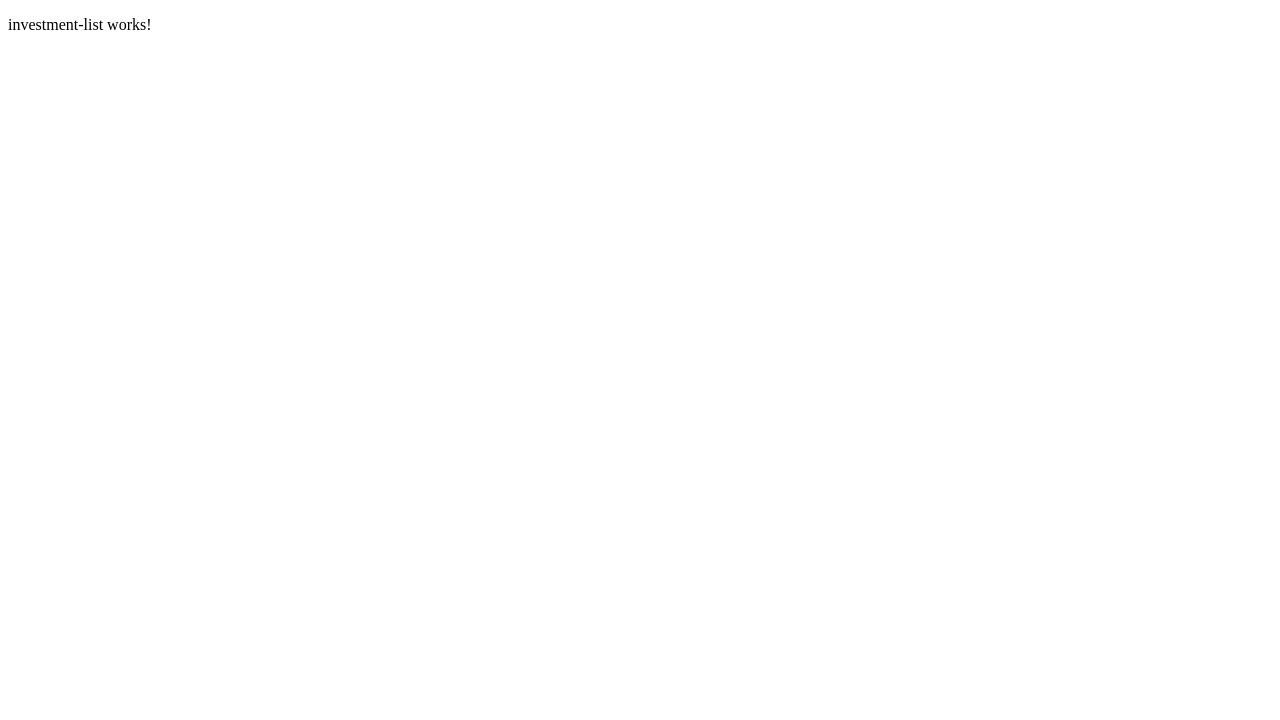
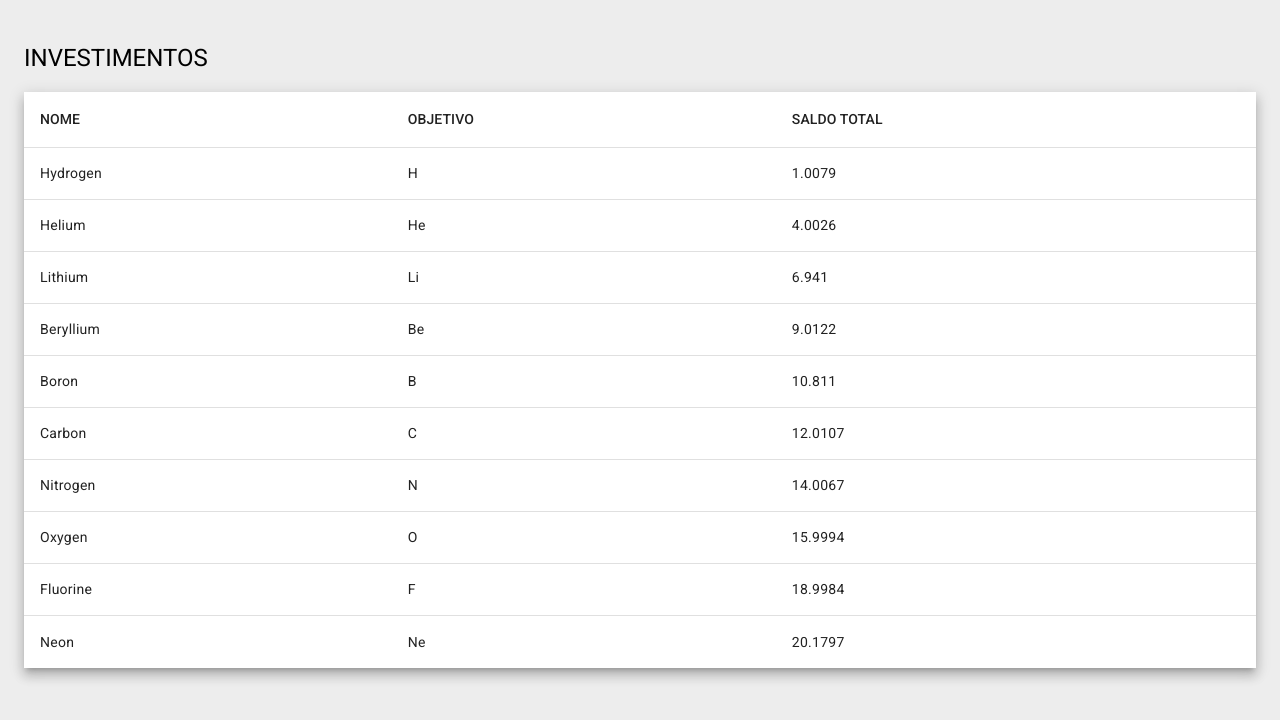
Before and after one commit to GuilhermeLimaSoares/global-cards, an Angular app: page /lista-investimentos in a window 1280 px wide. Shown: the top 720 px of the page. Built offline with nearby package versions, Linux system fonts and the light colour scheme.

Commit message:
Create Investment List layout

```diff
--- a/angular.json
+++ b/angular.json
@@ -30,6 +30,7 @@
               "src/assets"
             ],
             "styles": [
+              "@angular/material/prebuilt-themes/indigo-pink.css",
               "src/styles.scss"
             ],
             "scripts": []
@@ -93,6 +94,7 @@
               "src/assets"
             ],
             "styles": [
+              "@angular/material/prebuilt-themes/indigo-pink.css",
               "src/styles.scss"
             ],
             "scripts": []
--- a/package.json
+++ b/package.json
@@ -11,10 +11,12 @@
   "private": true,
   "dependencies": {
     "@angular/animations": "^15.2.0",
+    "@angular/cdk": "^15.2.8",
     "@angular/common": "^15.2.0",
     "@angular/compiler": "^15.2.0",
     "@angular/core": "^15.2.0",
     "@angular/forms": "^15.2.0",
+    "@angular/material": "^15.2.8",
     "@angular/platform-browser": "^15.2.0",
     "@angular/platform-browser-dynamic": "^15.2.0",
     "@angular/router": "^15.2.0",
--- a/src/app/app.component.scss
+++ b/src/app/app.component.scss
@@ -0,0 +1,3 @@
+body {
+  background-color: #fafafa;
+}
--- a/src/app/src/pages/investment-list/investment-list.component.html
+++ b/src/app/src/pages/investment-list/investment-list.component.html
@@ -1 +1,27 @@
-<p>investment-list works!</p>
+<div class="investment-list-content">
+  <h2 class="invest-ment-list__title">
+    INVESTIMENTOS
+  </h2>
+  <table mat-table [dataSource]="dataSource" class="mat-elevation-z8">
+    <!-- Name Column -->
+    <ng-container matColumnDef="name">
+      <th mat-header-cell *matHeaderCellDef> NOME </th>
+      <td mat-cell *matCellDef="let element"> {{element.name}} </td>
+    </ng-container>
+
+    <!-- Weight Column -->
+    <ng-container matColumnDef="goal">
+      <th mat-header-cell *matHeaderCellDef> OBJETIVO </th>
+      <td mat-cell *matCellDef="let element"> {{element.goal}} </td>
+    </ng-container>
+
+    <!-- Symbol Column -->
+    <ng-container matColumnDef="totalBalance">
+      <th mat-header-cell *matHeaderCellDef> SALDO TOTAL </th>
+      <td mat-cell *matCellDef="let element"> {{element.totalBalance}} </td>
+    </ng-container>
+
+    <tr mat-header-row *matHeaderRowDef="displayedColumns"></tr>
+    <tr mat-row *matRowDef="let row; columns: displayedColumns;"></tr>
+  </table>
+</div>
--- a/src/app/src/pages/investment-list/investment-list.component.scss
+++ b/src/app/src/pages/investment-list/investment-list.component.scss
@@ -0,0 +1,5 @@
+.investment-list-content{
+  .invest-ment-list__title {
+    font-weight: 400;
+  }
+}
--- a/src/app/src/pages/investment-list/investment-list.component.ts
+++ b/src/app/src/pages/investment-list/investment-list.component.ts
@@ -1,10 +1,31 @@
 import { Component } from '@angular/core';
+
+export interface PeriodicElement {
+  name: string;
+  totalBalance: number;
+  goal: string;
+};
+
+const ELEMENT_DATA: PeriodicElement[] = [
+  {name: 'Hydrogen', totalBalance: 1.0079, goal: 'H'},
+  {name: 'Helium', totalBalance: 4.0026, goal: 'He'},
+  {name: 'Lithium', totalBalance: 6.941, goal: 'Li'},
+  {name: 'Beryllium', totalBalance: 9.0122, goal: 'Be'},
+  {name: 'Boron', totalBalance: 10.811, goal: 'B'},
+  {name: 'Carbon', totalBalance: 12.0107, goal: 'C'},
+  {name: 'Nitrogen', totalBalance: 14.0067, goal: 'N'},
+  {name: 'Oxygen', totalBalance: 15.9994, goal: 'O'},
+  {name: 'Fluorine', totalBalance: 18.9984, goal: 'F'},
+  { name: 'Neon', totalBalance: 20.1797, goal: 'Ne'},
+];
 
 @Component({
   selector: 'app-investment-list',
   templateUrl: './investment-list.component.html',
-  styleUrls: ['./investment-list.component.scss']
+  styleUrls: ['./investment-list.component.scss'],
 })
+
 export class InvestmentListComponent {
-
+  displayedColumns: string[] = ['name', 'goal', 'totalBalance', ];
+  dataSource = ELEMENT_DATA;
 }
--- a/src/index.html
+++ b/src/index.html
@@ -6,6 +6,9 @@
   <base href="/">
   <meta name="viewport" content="width=device-width, initial-scale=1">
   <link rel="icon" type="image/x-icon" href="favicon.ico">
+  <link rel="preconnect" href="https://fonts.gstatic.com">
+  <link href="https://fonts.googleapis.com/css2?family=Roboto:wght@300;400;500&display=swap" rel="stylesheet">
+  <link href="https://fonts.googleapis.com/icon?family=Material+Icons" rel="stylesheet">
 </head>
 <body>
   <app-root></app-root>
--- a/src/styles.scss
+++ b/src/styles.scss
@@ -1 +1,4 @@
 /* You can add global styles to this file, and also import other style files */
+
+html, body { height: 100%; }
+body { margin: 0; font-family: Roboto, "Helvetica Neue", sans-serif;   background-color: #ededed; padding: 24px;}
```
Also changed, not shown: src/app/app.module.ts (+7 -1 lines), 1 other file (tests, documents, lock files or other folders).
